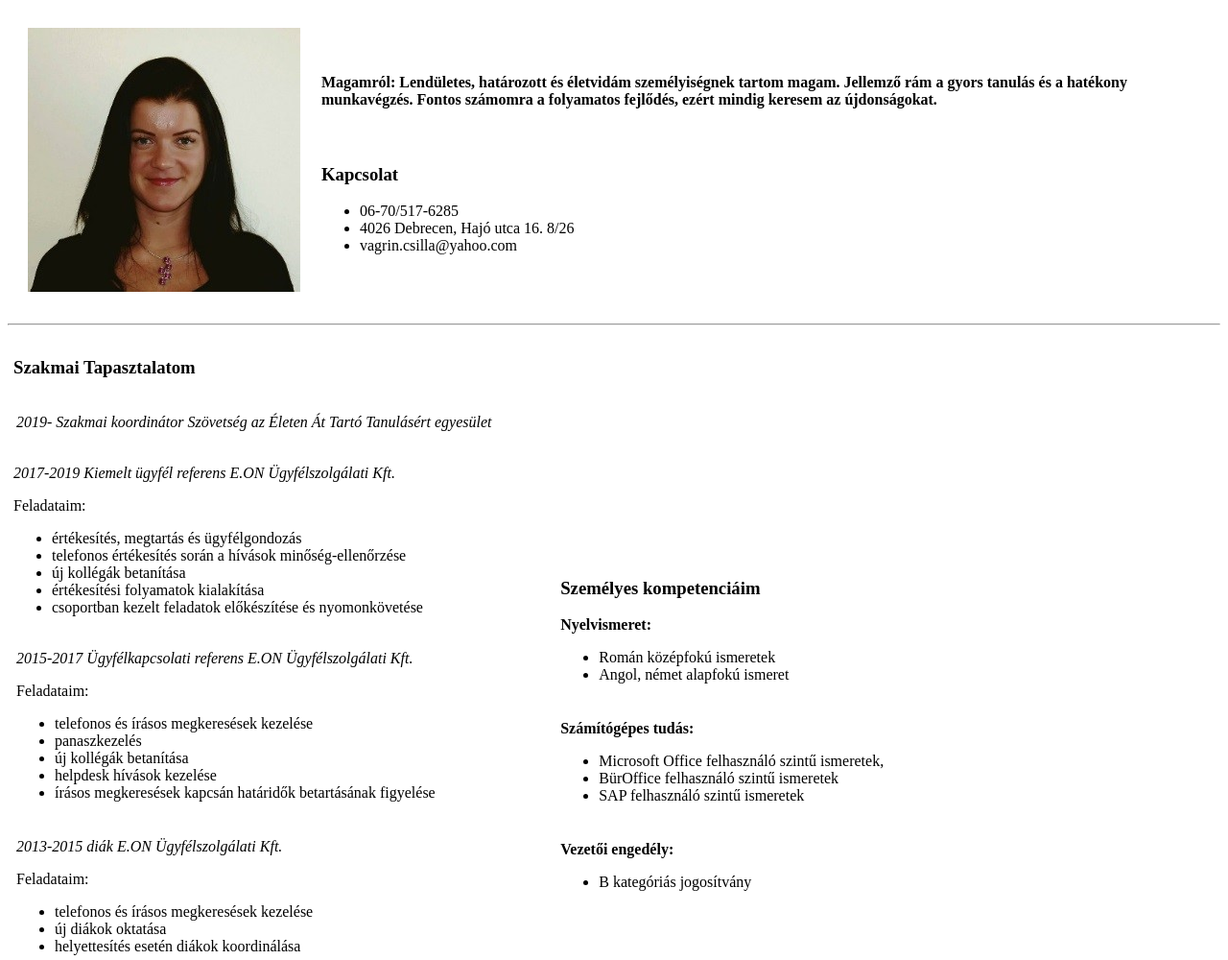
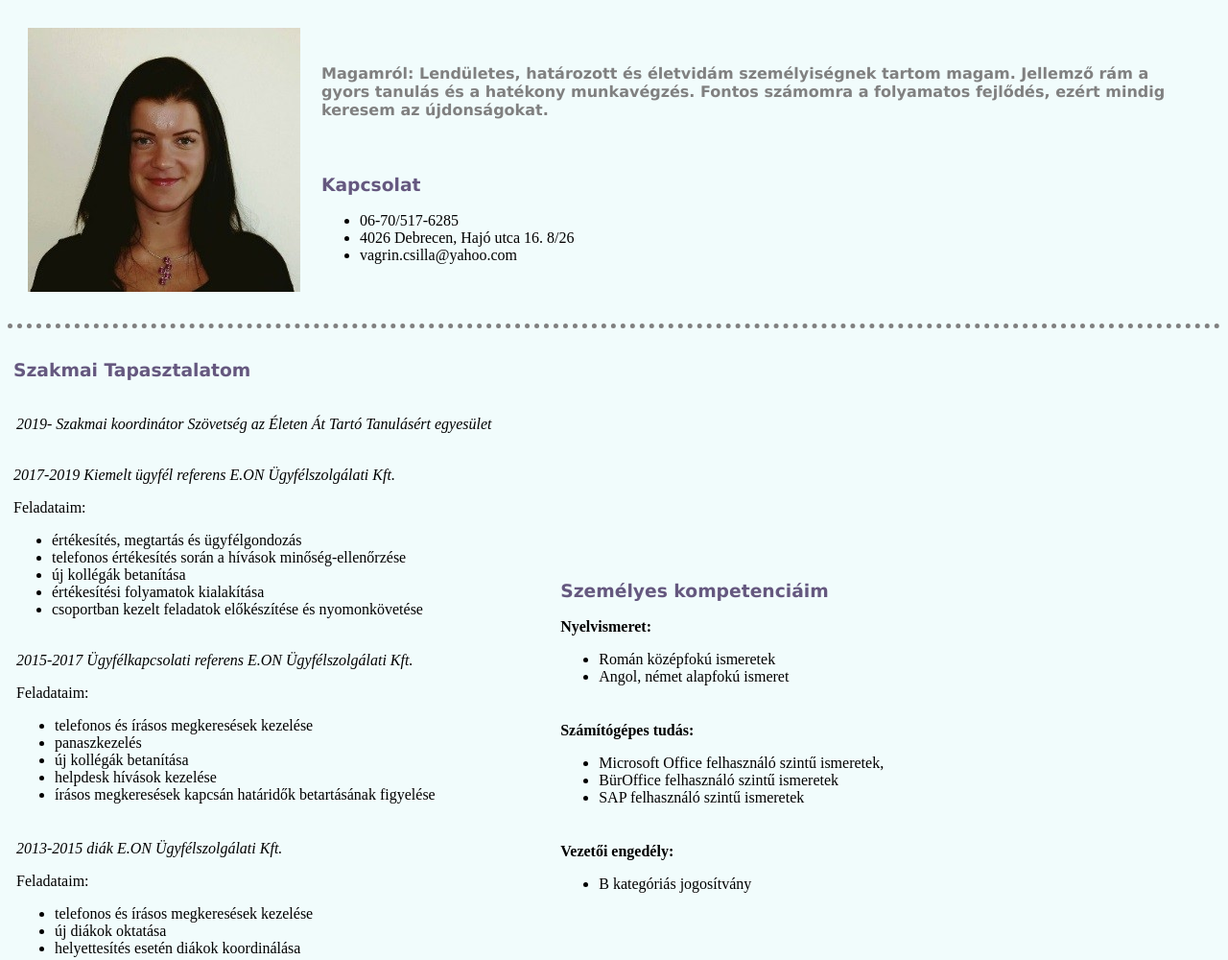
Before and after one commit to vanyikristof92/Vagrin-Csilla---CV, a plain HTML site: page index.html in a window 1280 px wide. Shown: the top 1000 px of the page at 96% size. Drawn offline with Linux system fonts and the light colour scheme.

Commit message:
Add files via upload

```diff
--- a/index.html
+++ b/index.html
@@ -4,6 +4,30 @@
 <head>
   <meta charset="utf-8">
   <title>Vagrin Csilla - CV</title>
+  <style>
+  body {
+    background-color: #f1fcfc;
+  }
+h1{
+  color: #65587f;
+  font-family: "Arial Black", Gadget, sans-serif;
+}
+h3{
+  color: #65587f;
+  font-family: "Lucida Sans Unicode", "Lucida Grande", sans-serif;
+}
+h4{
+  color: grey;
+  font-family: "Lucida Sans Unicode", "Lucida Grande", sans-serif;
+}
+hr{
+border-top-style: dotted;
+border-style: dotted none none;
+
+border-color: grey;
+border-width: 5px;
+}
+  </style>
 </head>
 
 <body>
```
